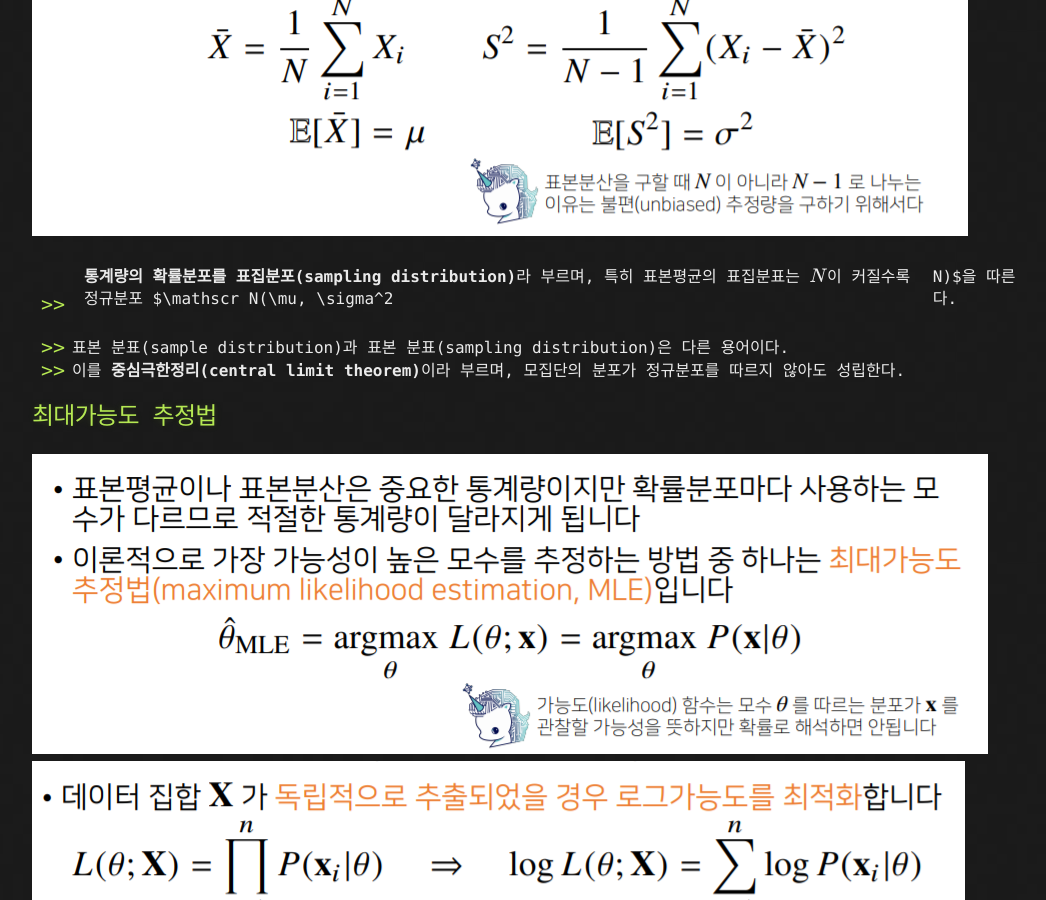
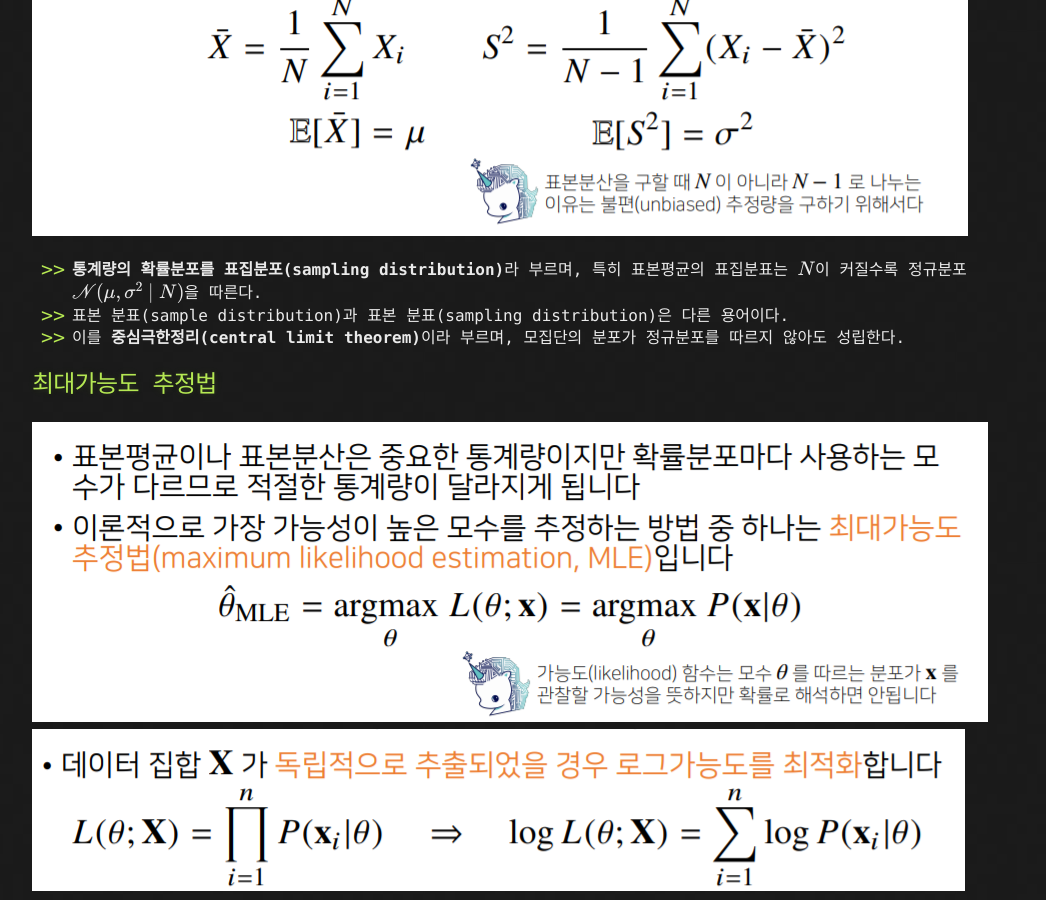
Before and after one commit to CodeNinja1126/CodeNinja1126.github.io, a Jekyll site: the page built from _posts/2021-01-30-024.md, in a window 1280 px wide and 900 px high, scrolled down 12737 px. Shown: the whole window, without its empty margins (108-1154 px from the left). Built offline with Jekyll 4.4.1, drawn with Linux system fonts in a browser that asks for light colours; formulas are drawn with MathJax 3.

Commit message:
Update 2021-01-30-024.md

```diff
--- a/_posts/2021-01-30-024.md
+++ b/_posts/2021-01-30-024.md
@@ -240,7 +240,7 @@ sns.countplot(x='smoker', hue='time', data=tips) # bar chart
 ## 모수를 추정하자.
 
 ![Untitled%2017.png](/images/2021-01-30/Untitled%2017.png)
-- **통계량의 확률분포를 표집분포(sampling distribution)**라 부르며, 특히 표본평균의 표집분표는 $N$이 커질수록 정규분포 $\mathscr N(\mu, \sigma^2|N)$을 따른다.
+- **통계량의 확률분포를 표집분포(sampling distribution)**라 부르며, 특히 표본평균의 표집분표는 $N$이 커질수록 정규분포 $\mathscr N(\mu, \sigma^2\mid N)$을 따른다.
 - 표본 분표(sample distribution)과 표본 분표(sampling distribution)은 다른 용어이다.
 - 이를 **중심극한정리(central limit theorem)**이라 부르며, 모집단의 분포가 정규분포를 따르지 않아도 성립한다.
 
```
